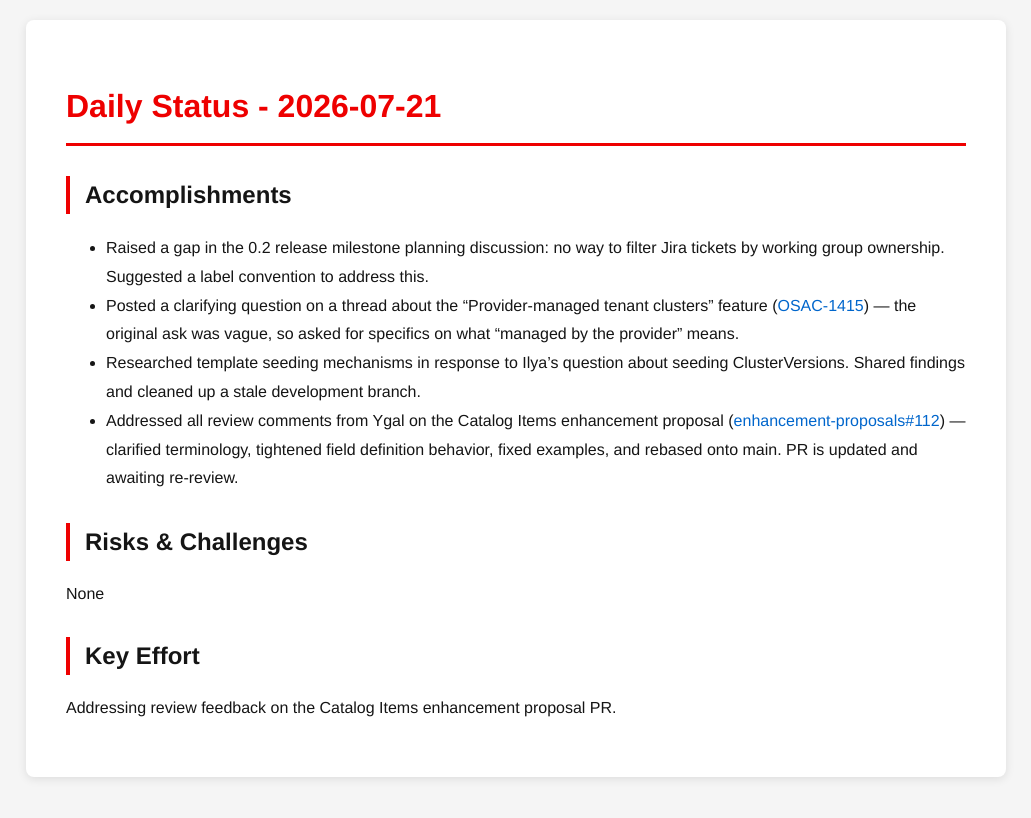
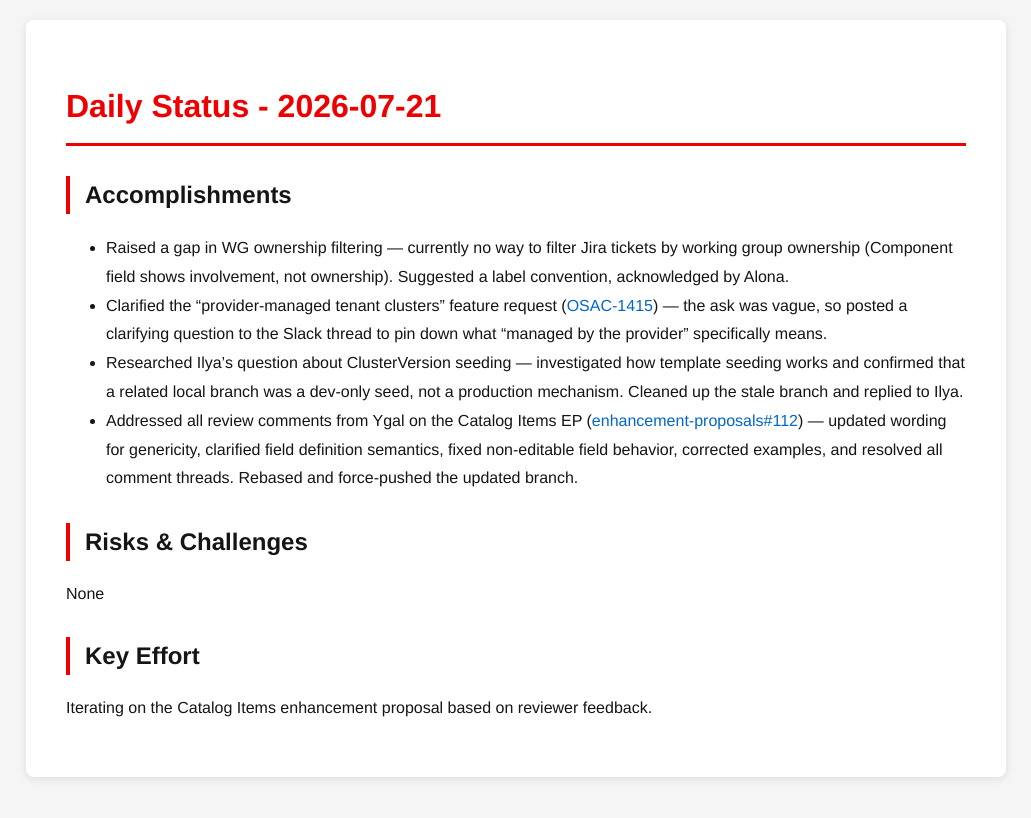
Before and after one commit to tzvatot/daily-status, a Jekyll site: the page built from 2026-07-21.md, in a window 1280 px wide. Shown: the top 818 px of the page, without its empty margins (124-1155 px from the left). Built offline with Jekyll 4.4.1, drawn with Linux system fonts in a browser that asks for light colours.

Commit message:
Daily status update - 2026-07-21

```diff
--- a/2026-07-21.md
+++ b/2026-07-21.md
@@ -7,13 +7,13 @@ date: 2026-07-21
 # Daily Status - 2026-07-21
 
 ## Accomplishments
-- Raised a gap in the 0.2 release milestone planning discussion: no way to filter Jira tickets by working group ownership. Suggested a label convention to address this.
-- Posted a clarifying question on a thread about the "Provider-managed tenant clusters" feature ([OSAC-1415](https://redhat.atlassian.net/browse/OSAC-1415)) — the original ask was vague, so asked for specifics on what "managed by the provider" means.
-- Researched template seeding mechanisms in response to Ilya's question about seeding ClusterVersions. Shared findings and cleaned up a stale development branch.
-- Addressed all review comments from Ygal on the Catalog Items enhancement proposal ([enhancement-proposals#112](https://github.com/osac-project/enhancement-proposals/pull/112)) — clarified terminology, tightened field definition behavior, fixed examples, and rebased onto main. PR is updated and awaiting re-review.
+- Raised a gap in WG ownership filtering — currently no way to filter Jira tickets by working group ownership (Component field shows involvement, not ownership). Suggested a label convention, acknowledged by Alona.
+- Clarified the "provider-managed tenant clusters" feature request ([OSAC-1415](https://redhat.atlassian.net/browse/OSAC-1415)) — the ask was vague, so posted a clarifying question to the Slack thread to pin down what "managed by the provider" specifically means.
+- Researched Ilya's question about ClusterVersion seeding — investigated how template seeding works and confirmed that a related local branch was a dev-only seed, not a production mechanism. Cleaned up the stale branch and replied to Ilya.
+- Addressed all review comments from Ygal on the Catalog Items EP ([enhancement-proposals#112](https://github.com/osac-project/enhancement-proposals/pull/112)) — updated wording for genericity, clarified field definition semantics, fixed non-editable field behavior, corrected examples, and resolved all comment threads. Rebased and force-pushed the updated branch.
 
 ## Risks & Challenges
 None
 
 ## Key Effort
-Addressing review feedback on the Catalog Items enhancement proposal PR.
+Iterating on the Catalog Items enhancement proposal based on reviewer feedback.
```
